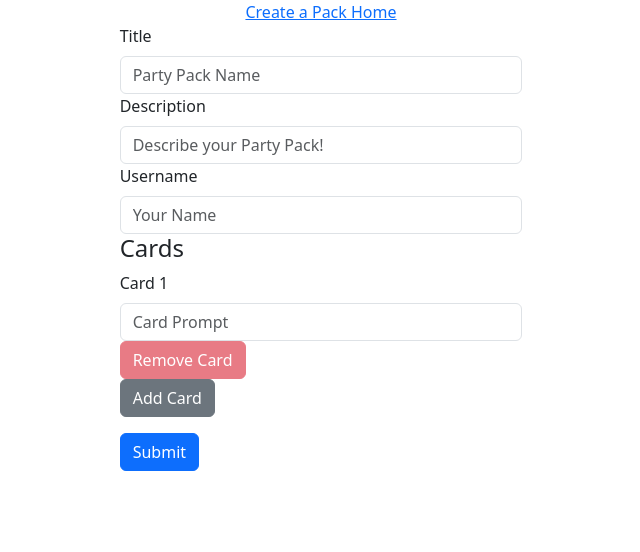
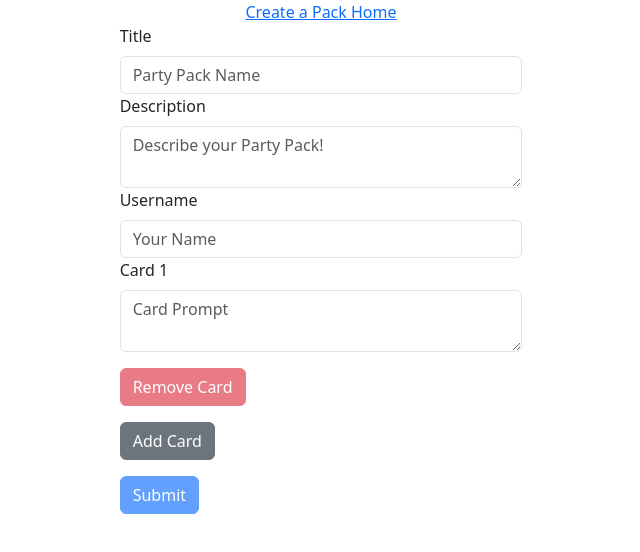
Before and after one commit to StefanLearnsCS/PartyCards-local, a React (Create React App) app in the folder client/: page /createpack in a window 1280 px wide. Shown: the top 552 px of the page, without its empty margins (319-959 px from the left). Built offline with nearby package versions, Linux system fonts and the light colour scheme.

Commit message:
Minor tweaks to form front end

```diff
--- a/client/src/pages/CreatePack.js
+++ b/client/src/pages/CreatePack.js
@@ -17,7 +17,9 @@ function CreatePack() {
     };
 
     const validationSchema = Yup.object().shape({
-        title: Yup.string().required("You must include a Title!"),
+        title: Yup.string().required("You must include a Title!")
+        .min(3, "Title must be longer than 3 characters!")
+        .max(50, "Title must be shorter than 50 characters!"),
         postText: Yup.string().required("You must include a Description!"),
         username: Yup.string()
             .min(3, "Username must be longer than 3 characters!")
@@ -25,9 +27,8 @@ function CreatePack() {
             .required("You must include an Username!"),
         cards: Yup.array().of(
             Yup.object().shape({
-                prompt: Yup.string().required("You must include a prompt for each card!")
-            })
-        ).max(50, "A pack can contain a maximum of 50 cards.")
+                prompt: Yup.string().required("You must include a prompt for each card!").max(500, "Prompt may not exceed 500 characters!")
+            })).max(50, "A pack can contain a maximum of 50 cards.").min(2, "A pack must contain a minimum of 2 cards.")
     });
 
     const onSubmit = async (data) => {
@@ -39,7 +40,7 @@ function CreatePack() {
                 username: data.username
             });
 
-            const packId = postResponse.data.id; // Assuming the response contains the newly created pack ID
+            const packId = postResponse.data.id;
 
             // Post individual cards to /cards
             const cardPromises = data.cards.map(card =>
@@ -51,7 +52,6 @@ function CreatePack() {
 
             await Promise.all(cardPromises);
 
-            // Navigate to another page if all requests succeed
             navigate("/");
         } catch (error) {
             console.error("Error creating card pack and cards", error);
@@ -68,6 +68,19 @@ function CreatePack() {
                 {...field}
                 {...props}
                 isInvalid={touched[field.name] && errors[field.name]}
+            />
+            <ErrorMessage name={field.name} component="div" className="invalid-feedback" />
+        </BootstrapForm.Group>
+    );
+
+    const BootstrapFieldText = ({ field, form: { touched, errors }, ...props }) => (
+        <BootstrapForm.Group controlId={field.name}>
+            <BootstrapForm.Label>{props.label}</BootstrapForm.Label>
+            <BootstrapForm.Control
+                {...field}
+                {...props}
+                isInvalid={touched[field.name] && errors[field.name]}
+                as="textarea"
             />
             <ErrorMessage name={field.name} component="div" className="invalid-feedback" />
         </BootstrapForm.Group>
@@ -90,7 +103,7 @@ function CreatePack() {
                             type="text"
                             label="Description"
                             placeholder="Describe your Party Pack!"
-                            component={BootstrapField}
+                            component={BootstrapFieldText}
                         />
                         <Field
                             name="username"
@@ -103,7 +116,6 @@ function CreatePack() {
                         <FieldArray name="cards">
                             {({ remove, push }) => (
                                 <div>
-                                    <h4>Cards</h4>
                                     {values.cards.map((card, index) => (
                                         <div key={index}>
                                             <Field
@@ -111,16 +123,18 @@ function CreatePack() {
                                                 type="text"
                                                 label={`Card ${index + 1}`}
                                                 placeholder="Card Prompt"
-                                                component={BootstrapField}
+                                                component={BootstrapFieldText}
                                             />
                                             <Button
                                                 variant="danger"
                                                 type="button"
                                                 onClick={() => remove(index)}
                                                 disabled={values.cards.length <= 1}
+                                                id="create-pack-button"
                                             >
                                                 Remove Card
                                             </Button>
+                                            <ErrorMessage name={`cards.${index}.prompt`} component="div" className="invalid-feedback" />
                                         </div>
                                     ))}
                                     <Button
@@ -128,6 +142,7 @@ function CreatePack() {
                                         type="button"
                                         onClick={() => push({ prompt: "" })}
                                         disabled={values.cards.length >= 50}
+                                        id="create-pack-button"
                                     >
                                         Add Card
                                     </Button>
@@ -135,7 +150,8 @@ function CreatePack() {
                             )}
                         </FieldArray>
 
-                        <Button variant="primary" type="submit" id="create-pack-button">Submit</Button>
+                        <Button variant="primary" type="submit" id="create-pack-button"
+                        disabled={values.cards.length >= 50 || values.cards.length < 2}>Submit</Button>
                     </Form>
                 )}
             </Formik>
```
Also changed, not shown: 1 other file (tests, documents, lock files or other folders).
